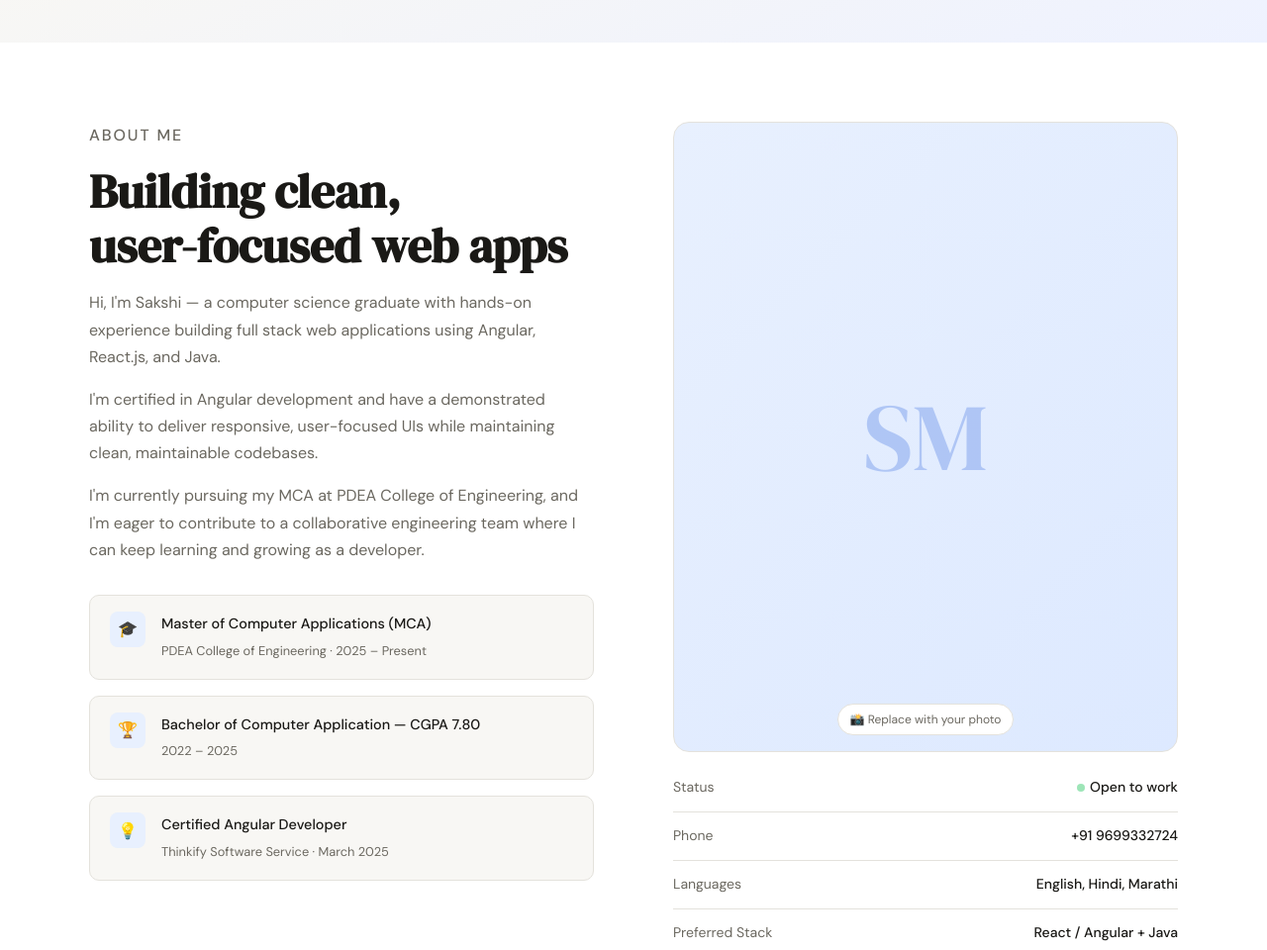
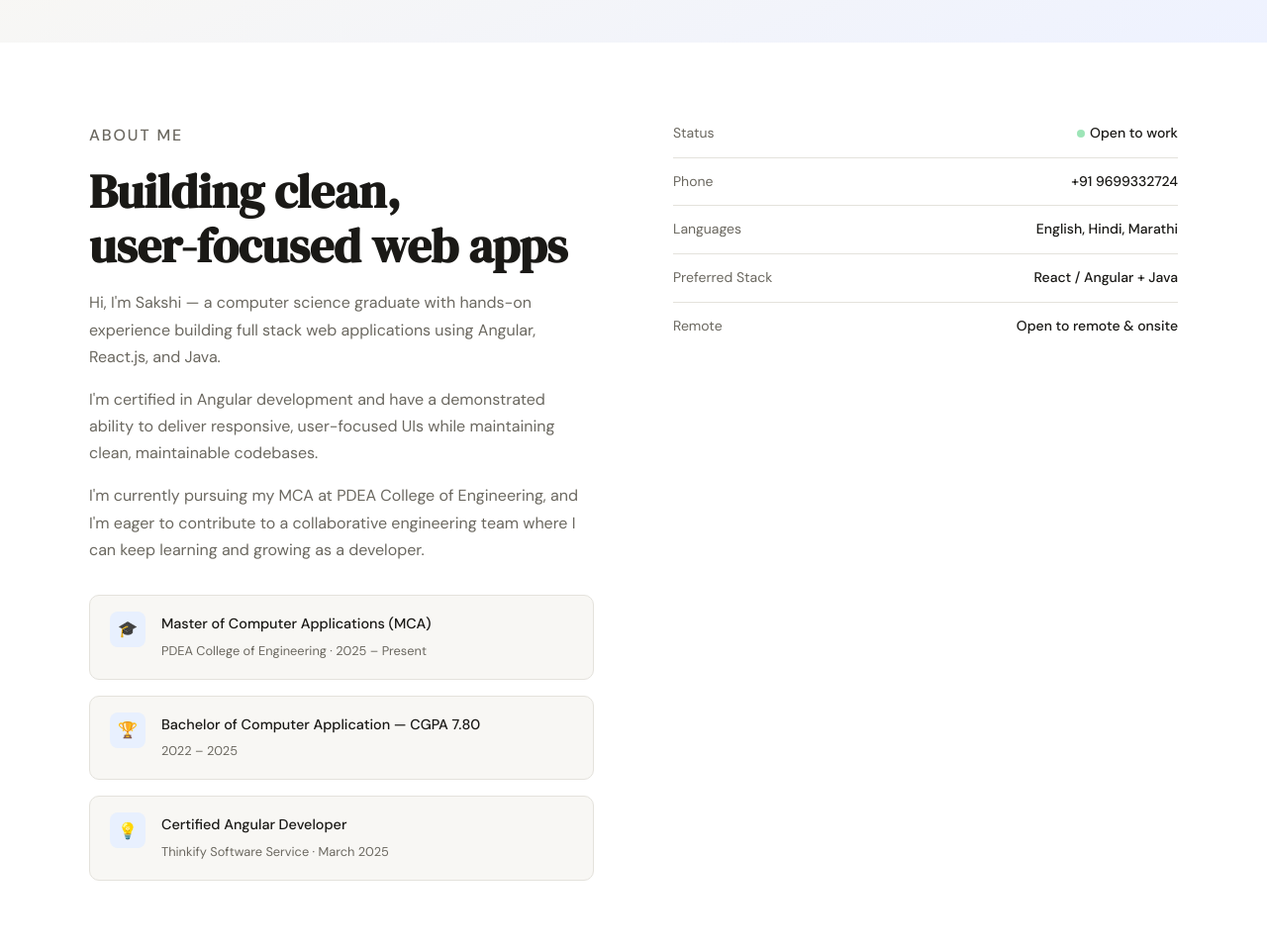
Before and after one commit to sakshimohite02/Portfolio, a plain HTML site: page index.html in a window 1280 px wide. Shown: the part 800-1760 px from the top of the page at 99% size. Drawn offline with Linux system fonts and the light colour scheme.

Commit message:
Update index.html

```diff
--- a/index.html
+++ b/index.html
@@ -206,22 +206,6 @@
   .highlight-content span { font-size: 0.8rem; color: var(--muted); }
 
   .about-sidebar { }
-  .about-img-placeholder {
-    width: 100%; aspect-ratio: 4/5; border-radius: 16px;
-    background: linear-gradient(135deg, var(--accent-light) 0%, #dde9ff 100%);
-    display: flex; flex-direction: column; align-items: center; justify-content: center;
-    border: 1px solid var(--border); position: relative; overflow: hidden;
-    margin-bottom: 1.5rem;
-  }
-  .about-img-placeholder .big-initial {
-    font-family: 'DM Serif Display', serif;
-    font-size: 6rem; color: var(--accent); opacity: 0.25;
-  }
-  .about-img-placeholder .img-label {
-    position: absolute; bottom: 1rem;
-    font-size: 0.75rem; color: var(--muted); background: var(--surface);
-    padding: 0.3rem 0.75rem; border-radius: 999px; border: 1px solid var(--border);
-  }
   .about-quick-info { display: flex; flex-direction: column; gap: 0.75rem; }
   .info-row {
     display: flex; justify-content: space-between; align-items: center;
@@ -558,10 +542,6 @@
         </div>
       </div>
       <div class="about-sidebar fade-up">
-        <div class="about-img-placeholder">
-          <span class="big-initial">SM</span>
-          <span class="img-label">📸 Replace with your photo</span>
-        </div>
         <div class="about-quick-info">
           <div class="info-row">
             <span class="info-label">Status</span>
```
